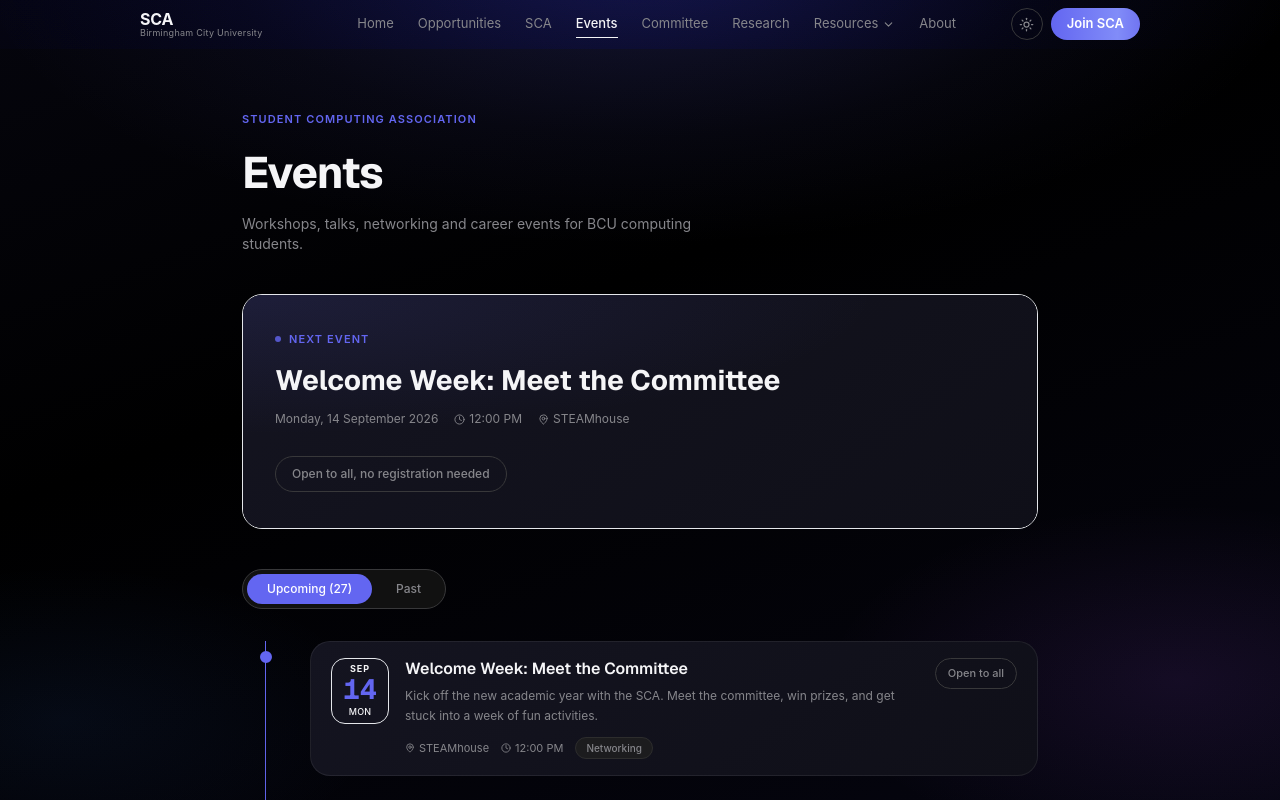
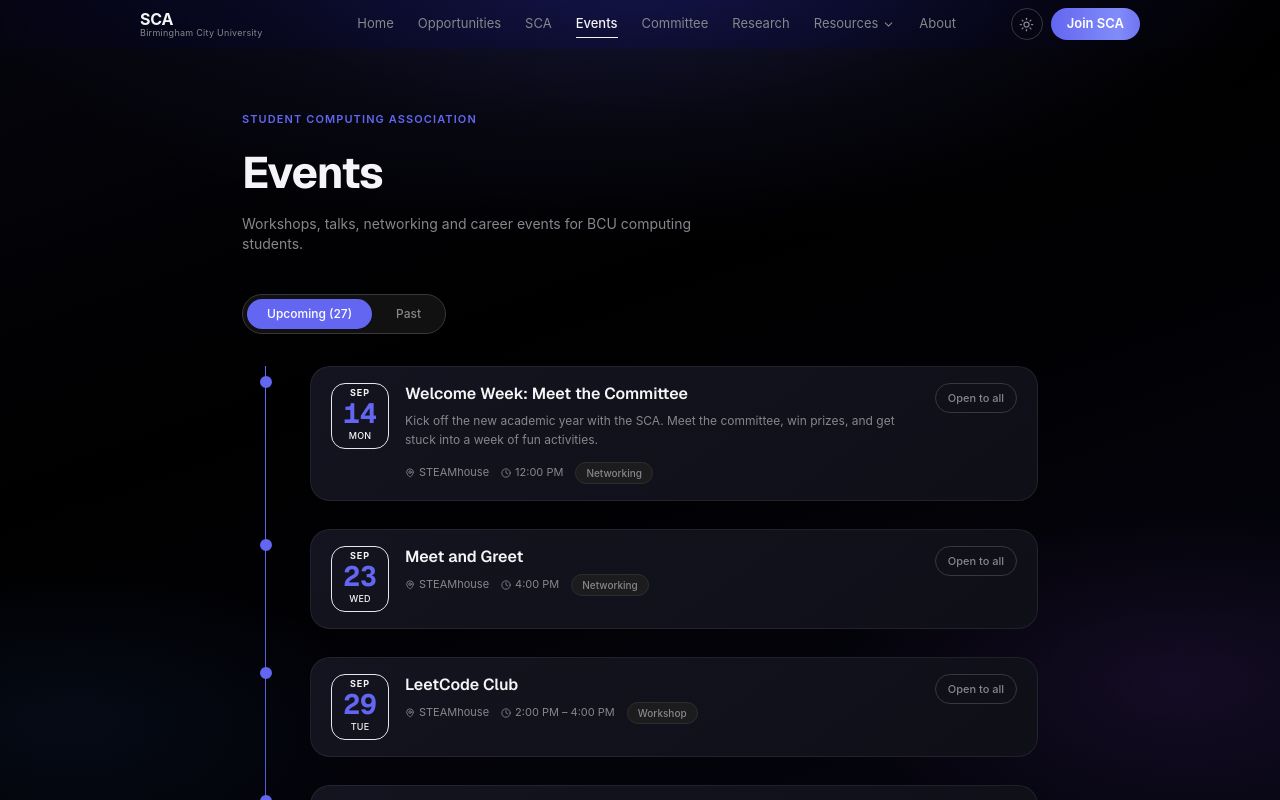
Before and after one commit to uffbilxl/sca, a Next.js app: page /events in a window 1280 px wide. Shown: the top 800 px of the page. Built offline with nearby package versions, Linux system fonts and the light colour scheme.

Commit message:
Remove Next Event highlight box from events page

```diff
--- a/src/app/events/page.tsx
+++ b/src/app/events/page.tsx
@@ -412,8 +412,7 @@ export default function EventsPage() {
   const [tab, setTab]           = useState<'upcoming' | 'past'>('upcoming')
   const [posterSrc, setPosterSrc] = useState<string | null>(null)
 
-  const list      = tab === 'upcoming' ? upcoming : past
-  const nextEvent = upcoming[0] ?? null
+  const list = tab === 'upcoming' ? upcoming : past
 
   return (
     <div className="max-w-[860px] mx-auto px-5 sm:px-8 py-10 sm:py-14" style={{ position: 'relative', zIndex: 1 }}>
@@ -431,69 +430,6 @@ export default function EventsPage() {
           Workshops, talks, networking and career events for BCU computing students.
         </p>
       </div>
-
-      {/* Next event */}
-      {nextEvent && (
-        <div className="relative mb-10 rounded-2xl overflow-hidden border border-[var(--color-accent)]/20">
-          <div className="absolute inset-0" style={{ background: 'var(--card-gradient)' }} />
-          <div
-            className="absolute inset-0"
-            style={{
-              background:
-                'radial-gradient(ellipse 80% 60% at 0% 0%, rgba(99,102,241,0.12), transparent)',
-            }}
-          />
-
-          <div className="relative px-6 sm:px-8 py-7 sm:py-9">
-            <div className="flex items-center gap-2 mb-4">
-              <span className="w-1.5 h-1.5 rounded-full bg-[var(--color-accent)] animate-pulse" />
-              <span className="eyebrow">Next Event</span>
-            </div>
-
-            <h2
-              className="text-[clamp(1.2rem,4vw,1.75rem)] font-bold text-[var(--color-text)] leading-tight mb-3"
-              style={{ fontFamily: 'var(--font-geist-sans)' }}
-            >
-              {nextEvent.title}
-            </h2>
-
-            <div className="flex flex-wrap gap-x-4 gap-y-1 text-[12px] text-[var(--color-muted)] mb-7">
-              <span>{format(nextEvent.date, 'EEEE, d MMMM yyyy')}</span>
-              <span className="flex items-center gap-1">
-                <Clock size={11} aria-hidden="true" />
-                {format(nextEvent.date, 'h:mm a')}
-                {nextEvent.endDate ? ` – ${format(nextEvent.endDate, 'h:mm a')}` : ''}
-              </span>
-              <span className="flex items-center gap-1">
-                <MapPin size={11} aria-hidden="true" />
-                {nextEvent.location}
-              </span>
-            </div>
-
-            <div className="flex flex-wrap items-center gap-3">
-              {!nextEvent.spots && !nextEvent.registrationUrl ? (
-                <span className="px-4 py-2 border border-[var(--color-border)] rounded-full text-[12px] text-[var(--color-muted)] font-medium">
-                  Open to all, no registration needed
-                </span>
-              ) : (
-                <RegisterButton
-                  eventId={nextEvent.id}
-                  disabled={spotsLeft(nextEvent.spots, nextEvent.registrations) === 'Full'}
-                  registrationUrl={nextEvent.registrationUrl}
-                />
-              )}
-              {nextEvent.poster && (
-                <button
-                  onClick={() => setPosterSrc(nextEvent.poster!)}
-                  className="px-4 py-2 border border-[var(--color-border)] rounded-full text-[12px] text-[var(--color-muted)] hover:border-[var(--b3)] hover:text-[var(--color-text)] transition-colors focus-ring"
-                >
-                  View poster
-                </button>
-              )}
-            </div>
-          </div>
-        </div>
-      )}
 
       {/* Tabs */}
       <div className="flex gap-1 mb-8 border border-[var(--color-border)] rounded-full p-1 w-fit bg-[var(--color-surface)]">
```
